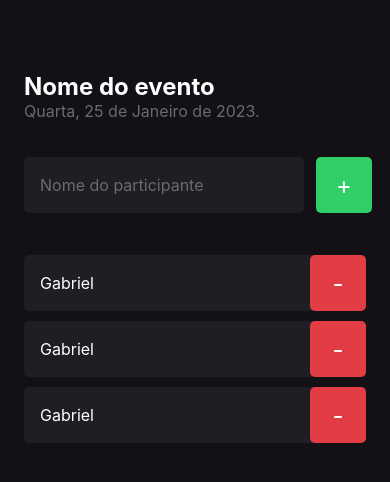
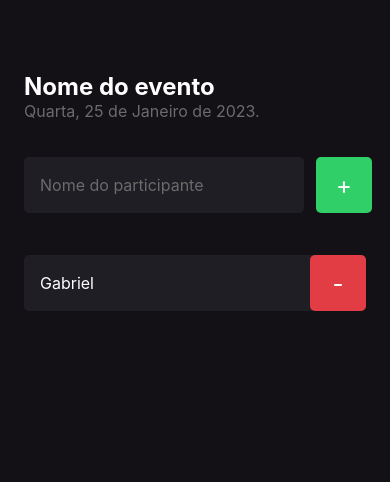
Before and after one commit to Zattrus/imhere, a React Native app: screen / in a window 390 px wide. Shown: the top 482 px of the page. Built offline with nearby package versions, Linux system fonts and the light colour scheme.

Commit message:
Função remover

```diff
--- a/src/components/Participant/index.tsx
+++ b/src/components/Participant/index.tsx
@@ -2,14 +2,19 @@
 
 import { styles } from './styles';
 
-export function Participant() {
+type Props = {
+    name: string;
+    onRemove: () => void;
+}
+
+export function Participant({ name, onRemove }: Props) {
     return (
         <View style={styles.container}>
             <Text style={styles.name}>
-                Gabriel
+                {name}
             </Text>
 
-            <TouchableOpacity style={styles.button}>
+            <TouchableOpacity style={styles.button} onPress={onRemove}>
                 <Text style={styles.buttonText}>
                     -
                 </Text>
--- a/src/screens/Home/index.tsx
+++ b/src/screens/Home/index.tsx
@@ -9,6 +9,9 @@
         console.log("Você cliclou no botão de add")
     }
 
+    function handleParticipantDelete() {
+        console.log("Você cliclou no botão de delete")
+    }
     return (
         <View style={styles.container}>
             <Text style={styles.eventName}>
@@ -33,9 +36,7 @@
                 </TouchableOpacity>
             </View>
 
-            <Participant />
-            <Participant />
-            <Participant />
+            <Participant name="Gabriel" onRemove={handleParticipantDelete} />
         </View>
 
     )
```
